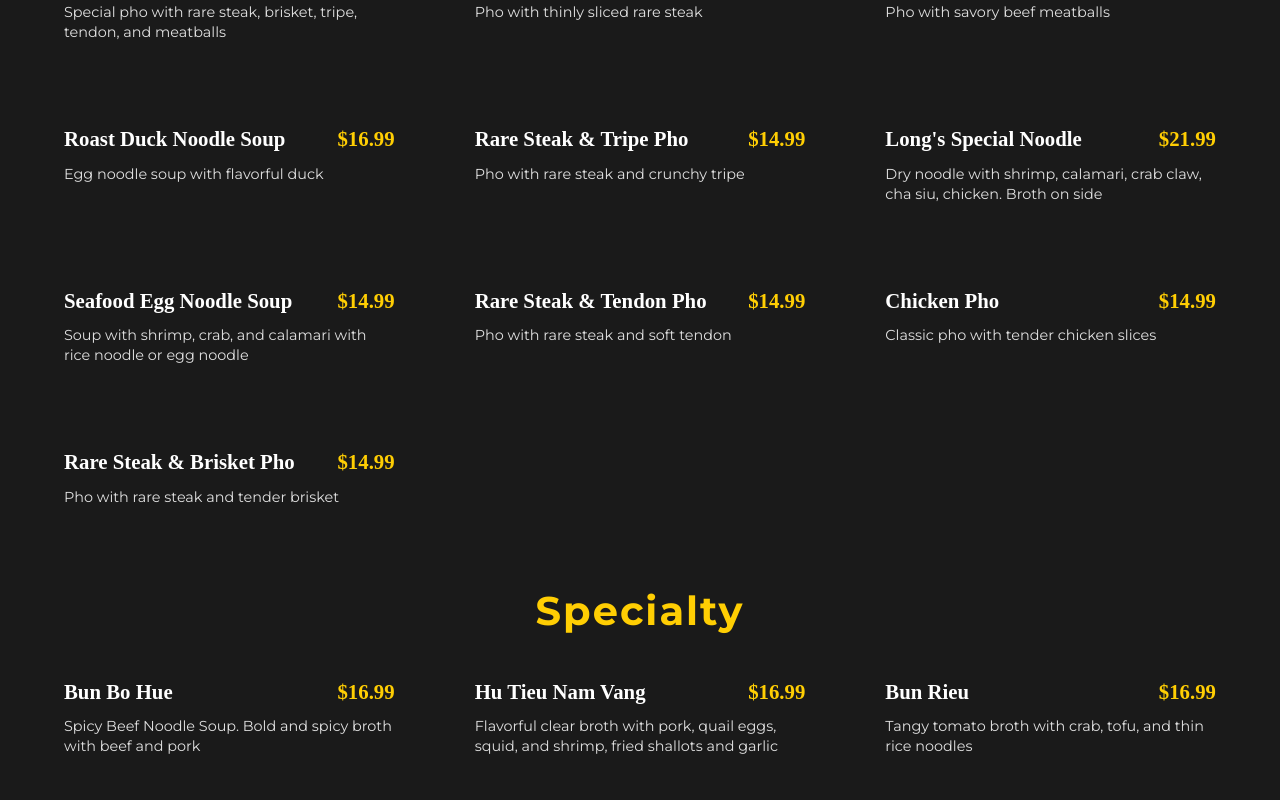
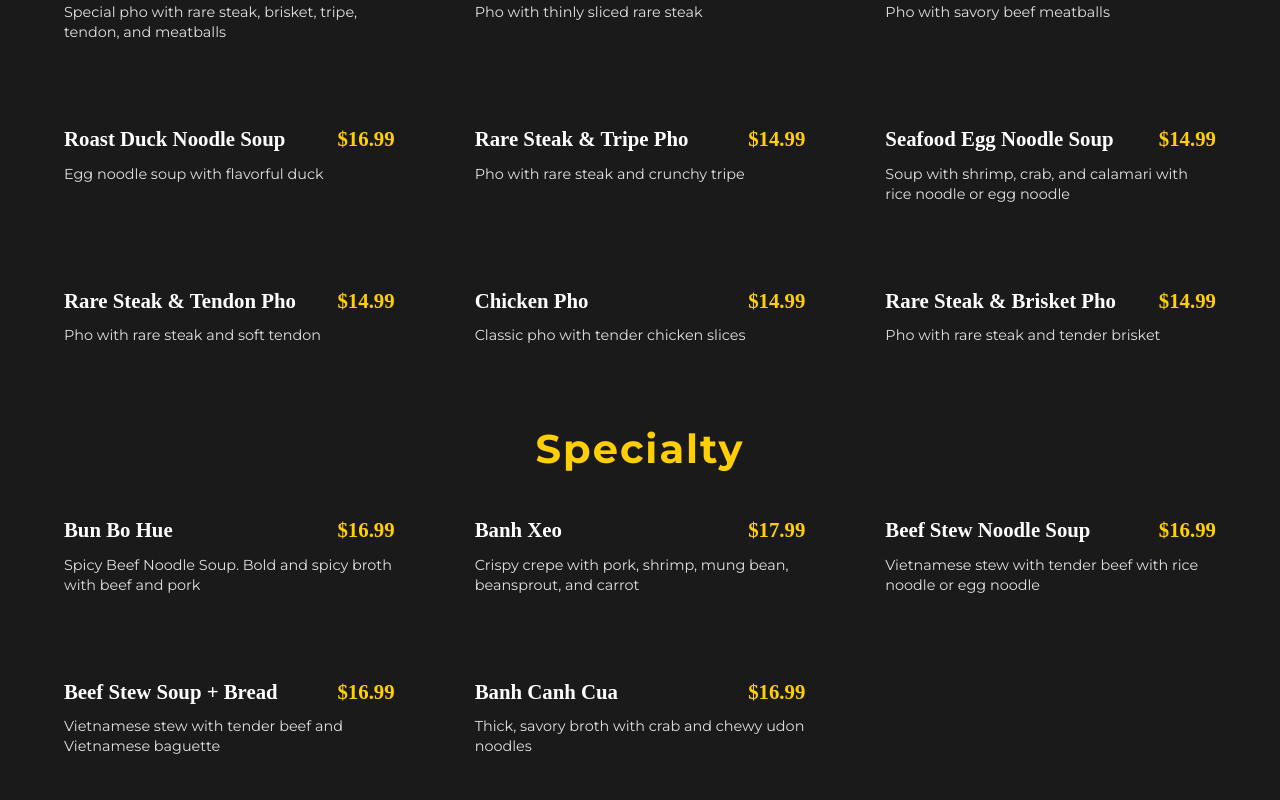
Before and after one commit to MrTwitchyMckat/pho-golden-dragon, a Nuxt app: page /menu in a window 1280 px wide. Shown: the part 820-1620 px from the top of the page. Built offline with nearby package versions, Linux system fonts and the light colour scheme; a web font is replaced by a local one.

Commit message:
feat(menu): update additional menu items

```diff
--- a/app/pages/menu.vue
+++ b/app/pages/menu.vue
@@ -131,16 +131,6 @@
         </div>
         <div class="menu-item">
           <div class="item-header">
-            <span class="item-name">Long's Special Noodle</span>
-            <span class="item-price">$21.99</span>
-          </div>
-          <p class="item-description">
-            Dry noodle with shrimp, calamari, crab claw, cha siu, chicken. Broth
-            on side
-          </p>
-        </div>
-        <div class="menu-item">
-          <div class="item-header">
             <span class="item-name">Seafood Egg Noodle Soup</span>
             <span class="item-price">$14.99</span>
           </div>
@@ -187,25 +177,6 @@
         </div>
         <div class="menu-item">
           <div class="item-header">
-            <span class="item-name">Hu Tieu Nam Vang</span>
-            <span class="item-price">$16.99</span>
-          </div>
-          <p class="item-description">
-            Flavorful clear broth with pork, quail eggs, squid, and shrimp,
-            fried shallots and garlic
-          </p>
-        </div>
-        <div class="menu-item">
-          <div class="item-header">
-            <span class="item-name">Bun Rieu</span>
-            <span class="item-price">$16.99</span>
-          </div>
-          <p class="item-description">
-            Tangy tomato broth with crab, tofu, and thin rice noodles
-          </p>
-        </div>
-        <div class="menu-item">
-          <div class="item-header">
             <span class="item-name">Banh Xeo</span>
             <span class="item-price">$17.99</span>
           </div>
@@ -224,7 +195,7 @@
         </div>
         <div class="menu-item">
           <div class="item-header">
-            <span class="item-name">Beef Stew Soup & Bread</span>
+            <span class="item-name">Beef Stew Soup + Bread</span>
             <span class="item-price">$16.99</span>
           </div>
           <p class="item-description">
@@ -538,15 +509,6 @@
             herbs
           </p>
         </div>
-        <div class="menu-item">
-          <div class="item-header">
-            <span class="item-name">Banh Mi Chao</span>
-            <span class="item-price">$13.99</span>
-          </div>
-          <p class="item-description">
-            Chinese sausage, fried egg, pate, vietnamese ham
-          </p>
-        </div>
       </div>
     </div>
 
@@ -642,7 +604,7 @@
         </div>
         <div class="menu-item">
           <div class="item-header">
-            <span class="item-name">Pennyworth</span>
+            <span class="item-name">Herbal Tea Can</span>
             <span class="item-price">$2.99</span>
           </div>
         </div>
@@ -709,34 +671,35 @@
     <!-- Sugar Cane Section -->
     <div class="menu-section">
       <h2 class="section-header">Sugar Cane</h2>
+      <p class="modifier-text">Nuoc Mia (Sugar Cane Juice)</p>
       <div class="menu-grid">
         <div class="menu-item">
           <div class="item-header">
-            <span class="item-name">Mia Dragon Fruit</span>
+            <span class="item-name">Dragon Fruit</span>
             <span class="item-price">$6.99</span>
           </div>
         </div>
         <div class="menu-item">
           <div class="item-header">
-            <span class="item-name">Mia Passion Fruit</span>
+            <span class="item-name">Passion Fruit</span>
             <span class="item-price">$6.99</span>
           </div>
         </div>
         <div class="menu-item">
           <div class="item-header">
-            <span class="item-name">Mia Mango</span>
+            <span class="item-name">Mango</span>
             <span class="item-price">$6.99</span>
           </div>
         </div>
         <div class="menu-item">
           <div class="item-header">
-            <span class="item-name">Mia Orange Juice</span>
+            <span class="item-name">Orange</span>
             <span class="item-price">$6.99</span>
           </div>
         </div>
         <div class="menu-item">
           <div class="item-header">
-            <span class="item-name">Mia Kumquat</span>
+            <span class="item-name">Kumquat</span>
             <span class="item-price">$6.99</span>
           </div>
         </div>
```
